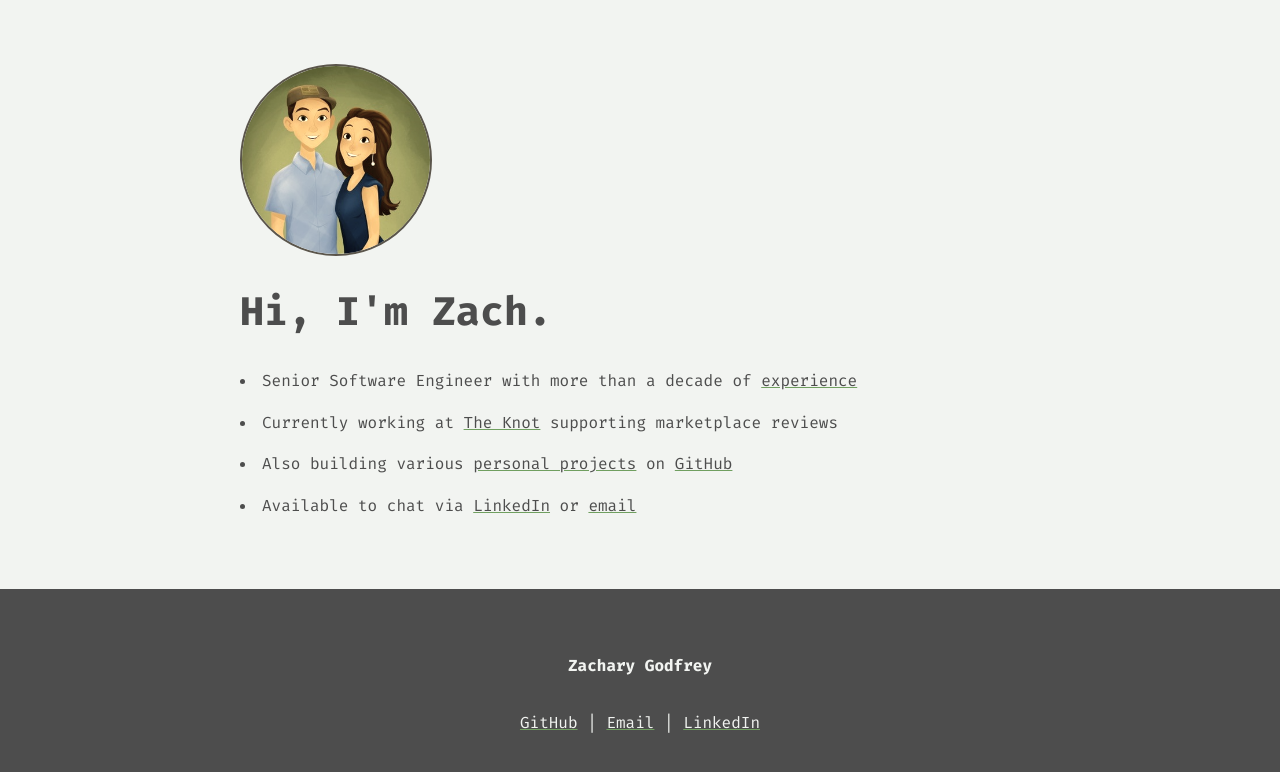
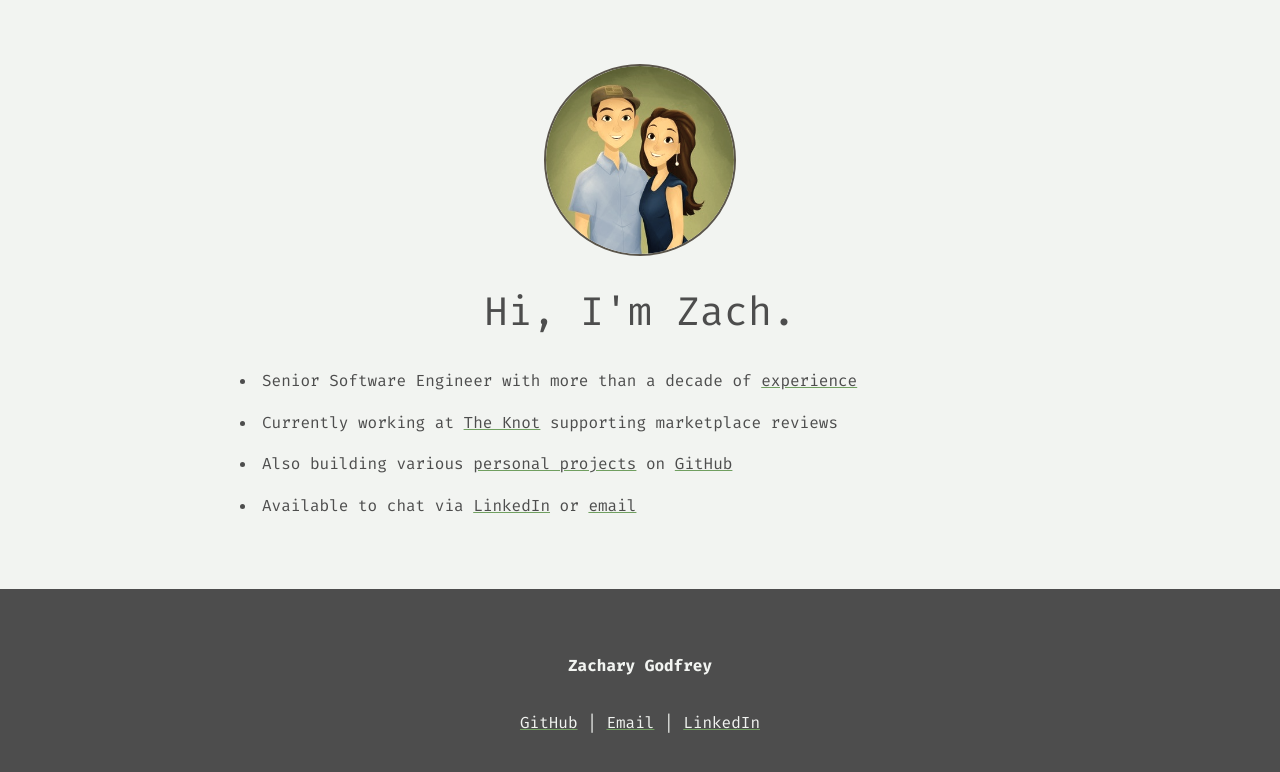
Before and after one commit to ZacharyGodfrey/personal-site, an Astro site: page / in a window 1280 px wide. Built offline with nearby package versions, Linux system fonts and the light colour scheme; Astro itself is replaced by a stand-in of ours.

Commit message:
Update style.astro

```diff
--- a/src/components/style.astro
+++ b/src/components/style.astro
@@ -103,6 +103,11 @@ h1 { font-size: 2.5rem; }
 h2 { font-size: 2.25rem; }
 h3 { font-size: 1.75rem; }
 h4, h5, h6 { font-size: 1rem; }
+
+h1 {
+	font-weight: normal;
+	text-align: center;
+}
 
 a {
 	color: inherit;
@@ -241,7 +246,6 @@ thead tr:not(:has(th:not(:empty))) {
 .text-fancy { font-family: 'fancy'; }
 
 img[alt='hero'] {
-	margin-inline: 0;
 	border: 2px solid var(--text);
 	border-radius: 50%;
 	max-width: 12rem;
```
